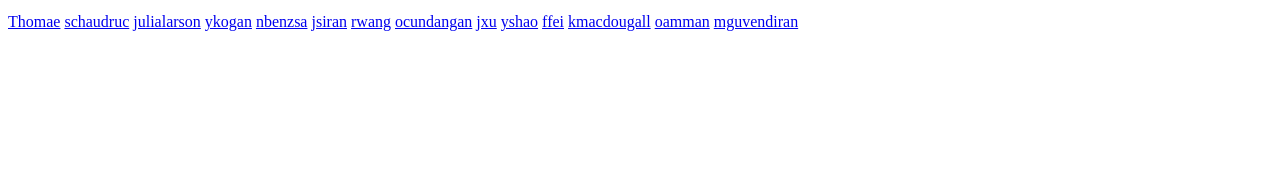
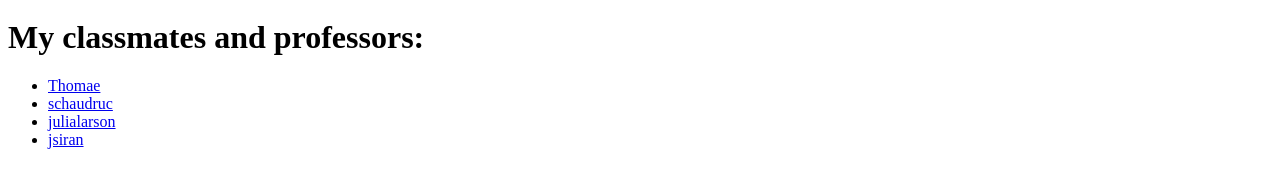
Before and after one commit to mumt301/bfarnier, a plain HTML site: page bio.html in a window 1280 px wide. Shown: the part 537-720 px from the top of the page. Drawn offline with Linux system fonts and the light colour scheme.

Commit message:
This my upated version of assignment 2 (trying to use list for the classmates), CSS will follow for assignment 3

```diff
--- a/bio.html
+++ b/bio.html
@@ -10,21 +10,12 @@
         <p>
             <img width="400" src="IMG_1605 2.jpeg" alt="pic of myself">
         </p>
-        <p>
-            <a href="http://mumt301.github.io/mthomae/">Thomae</a>
-            <a href="http://mumt301.github.io/schaudruc/">schaudruc</a>
-            <a href="http://mumt301.github.io/julialarson/">julialarson</a>
-            <a href="http://mumt301.github.io/ykogan/">ykogan</a>
-            <a href="http://mumt301.github.io/nbenzsa/">nbenzsa</a>
-            <a href="http://mumt301.github.io/jsiran/">jsiran</a>
-            <a href="http://mumt301.github.io/rwang/">rwang</a>
-            <a href="http://mumt301.github.io/ocundangan/">ocundangan</a>
-            <a href="http://mumt301.github.io/jxu/">jxu</a>
-            <a href="http://mumt301.github.io/yshao/">yshao</a>
-            <a href="http://mumt301.github.io/ffei/">ffei</a>
-            <a href="http://mumt301.github.io/kmacdougall/">kmacdougall</a>
-            <a href="http://mumt301.github.io/oamman/">oamman</a>
-            <a href="http://mumt301.github.io/mguvendiran/">mguvendiran</a>
-        </p>
+        <h1>My classmates and professors:</h1>
+        <ul>
+           <li> <a href="http://mumt301.github.io/mthomae/">Thomae</a> </li>
+           <li> <a href="http://mumt301.github.io/schaudruc/">schaudruc</a> </li>
+           <li> <a href="http://mumt301.github.io/julialarson/">julialarson</a> </li>
+           <li> <a href="http://mumt301.github.io/jsiran/">jsiran</a> </li>
+        </ul>
     </body>
 </html>
```
Also changed, not shown: Courses.html (+4 -4 lines), index.html (+1 -1 lines).
